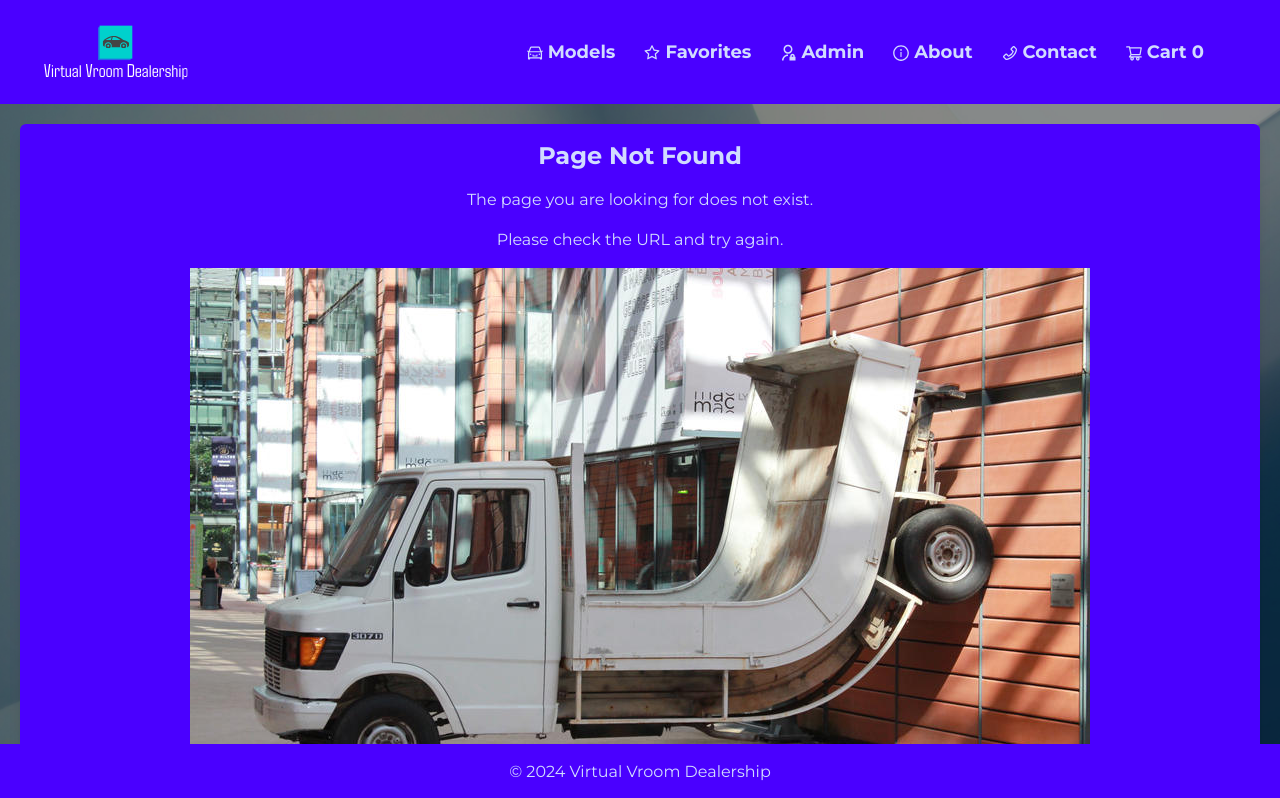
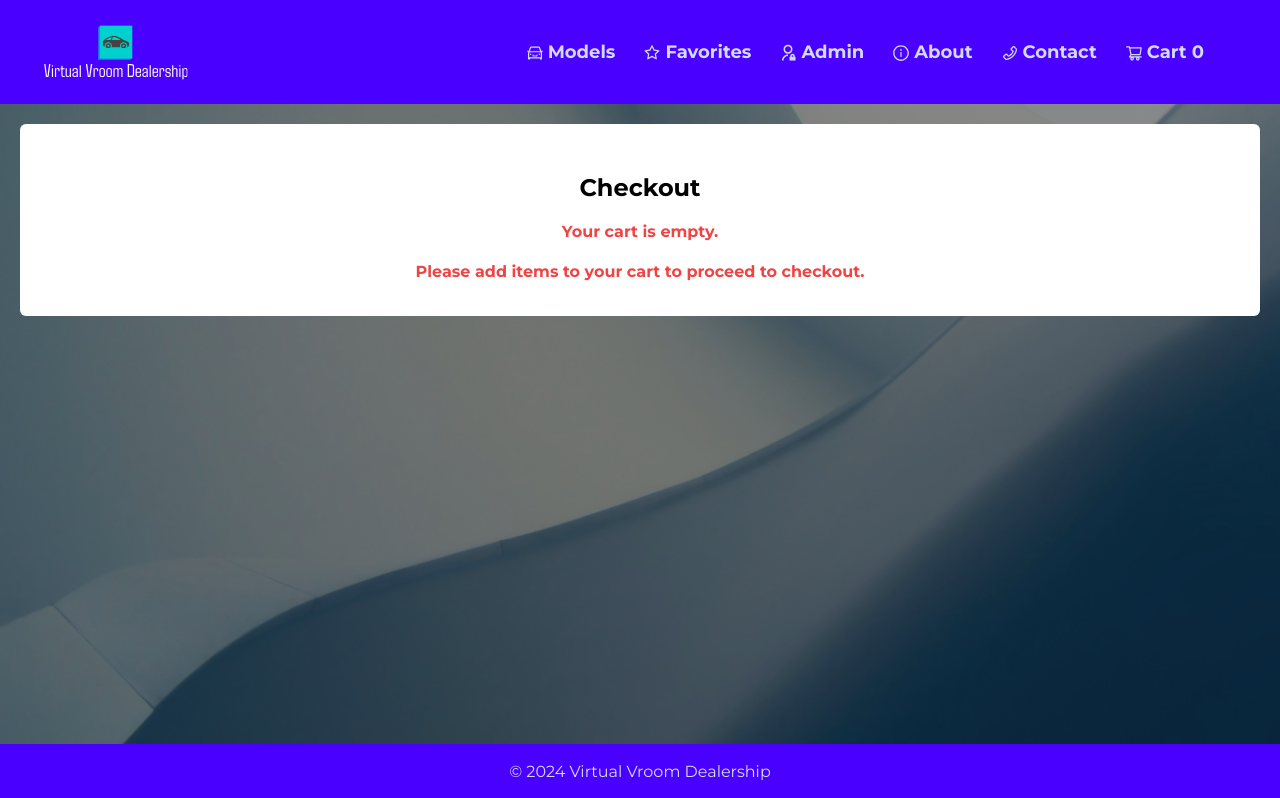
Before and after one commit to justrunis/virtual-vroom-dealership, a React (Vite) app in the folder virtual-vroom-dealership/: page /checkout in a window 1280 px wide. Before the commit this address had no page. Shown: the top 798 px of the page. Built offline with nearby package versions, Linux system fonts and the light colour scheme.

Commit message:
Checkout page

```diff
--- a/virtual-vroom-dealership/package.json
+++ b/virtual-vroom-dealership/package.json
@@ -16,6 +16,8 @@
     "daisyui": "^4.12.10",
     "framer-motion": "^11.2.12",
     "react": "^18.3.1",
+    "react-credit-cards": "^0.8.3",
+    "react-credit-cards-2": "^1.0.2",
     "react-daisyui": "^5.0.0",
     "react-dom": "^18.3.1",
     "react-dotenv": "^0.1.3",
--- a/virtual-vroom-dealership/src/App.jsx
+++ b/virtual-vroom-dealership/src/App.jsx
@@ -6,6 +6,7 @@ import About from "./pages/About";
 import PopularVehicles from "./pages/PopularVehicles";
 import Vehicle from "./pages/Vehicle";
 import Admin from "./pages/Admin";
+import Checkout from "./pages/Checkout";
 import PageNotFound from "./pages/PageNotFound";
 
 import { BrowserRouter, Route, Routes } from "react-router-dom";
@@ -35,6 +36,7 @@ function App() {
                 <Route path="/about" element={<About />} />
                 <Route path="/favorites" element={<PopularVehicles />} />
                 <Route path="/admin" element={<Admin />} />
+                <Route path="/checkout" element={<Checkout />} />
                 <Route path="*" element={<PageNotFound />} />
               </Routes>
               <Footer />
--- /dev/null
+++ b/virtual-vroom-dealership/src/components/Cart/CheckoutTable.jsx
@@ -0,0 +1,37 @@
+import { motion } from "framer-motion";
+import { currencyFormatter } from "../../utils/formating";
+
+export default function CheckoutTable({ cartItems }) {
+  return (
+    <div className="overflow-x-auto">
+      <table className="table-xs sm:table-sm md:table-md lg:table w-full table-zebra table-pin-rows table-pin-cols">
+        <thead>
+          <tr>
+            <th>Image</th>
+            <th>Vehicle</th>
+            <th>Quantity</th>
+            <th>Price</th>
+            <th>Total</th>
+          </tr>
+        </thead>
+        <tbody>
+          {cartItems.map((item) => (
+            <tr key={item.id}>
+              <td>
+                <img
+                  src={item.imageUrl}
+                  alt={item.title}
+                  className="w-10 h-5 lg:w-20 lg:h-10 object-contain rounded-lg"
+                />
+              </td>
+              <td>{item.title}</td>
+              <td>{item.quantity}</td>
+              <td>{currencyFormatter.format(item.price)}</td>
+              <td>{currencyFormatter.format(item.price * item.quantity)}</td>
+            </tr>
+          ))}
+        </tbody>
+      </table>
+    </div>
+  );
+}
--- a/virtual-vroom-dealership/src/components/UI/ConfirmationModal.jsx
+++ b/virtual-vroom-dealership/src/components/UI/ConfirmationModal.jsx
@@ -6,6 +6,7 @@ export default function ConfirmationModal({
   onClose,
   onConfirm,
   message,
+  title = "Confirm",
 }) {
   return (
     <Modal open={open} onClose={onClose}>
@@ -15,14 +16,14 @@ export default function ConfirmationModal({
         transition={{ duration: 0.3 }}
         className="flex flex-col gap-4"
       >
-        <h2 className="text-2xl font-bold">Confirm</h2>
+        <h2 className="text-2xl font-bold">{title}</h2>
         <p className="text-lg">{message}</p>
         <div className="flex gap-4">
           <button onClick={onConfirm} className="btn btn-success">
             Confirm
           </button>
           <button onClick={onClose} className="btn btn-error">
-            Cancel
+            Close
           </button>
         </div>
       </motion.div>
--- /dev/null
+++ b/virtual-vroom-dealership/src/pages/Checkout.jsx
@@ -0,0 +1,80 @@
+import { motion } from "framer-motion";
+import { useSelector } from "react-redux";
+import CheckoutTable from "../components/Cart/CheckoutTable";
+import { useNavigate } from "react-router-dom";
+import ConfirmationModal from "../components/UI/ConfirmationModal";
+import { useState } from "react";
+import { currencyFormatter } from "../utils/formating";
+
+export default function Checkout() {
+  const navigate = useNavigate();
+  const allCartItems = useSelector((state) => state.cart.items);
+
+  const [showModal, setShowModal] = useState(false);
+
+  function handleShowModal() {
+    setShowModal(true);
+  }
+
+  function calculateTotal() {
+    return allCartItems.reduce((acc, item) => {
+      return acc + item.price * item.quantity;
+    }, 0);
+  }
+
+  return (
+    <motion.div
+      initial={{ opacity: 0, y: 20 }}
+      animate={{ opacity: 1, y: 0 }}
+      transition={{ duration: 0.5 }}
+      className="bg-white text-black p-1 lg:p-8 rounded-md mb-20"
+    >
+      {showModal && (
+        <ConfirmationModal
+          open={showModal}
+          title="Order placed"
+          message="Your order has been placed successfully."
+          onConfirm={() => {
+            setShowModal(false);
+            navigate("/models");
+          }}
+          onClose={() => setShowModal(false)}
+        />
+      )}
+      <h3
+        className="text-2xl font-bold text-center text-black p-4"
+        data-testid="checkout-heading"
+      >
+        Checkout
+      </h3>
+      {allCartItems.length === 0 ? (
+        <div className="flex flex-col gap-4 items-center justify-center">
+          <p className="text-red-500 font-bold">Your cart is empty.</p>
+          <p className="text-red-500 font-bold">
+            Please add items to your cart to proceed to checkout.
+          </p>
+        </div>
+      ) : (
+        <>
+          <CheckoutTable cartItems={allCartItems} />
+          <div className="flex justify-end">
+            <p className="text-md md:text-3xl font-bold p-4">
+              Total price: {currencyFormatter.format(calculateTotal())}
+            </p>
+          </div>
+          <div className="flex justify-center gap-5">
+            <button
+              onClick={() => navigate("/models")}
+              className="btn btn-error text-white"
+            >
+              Back to Shop
+            </button>
+            <button onClick={handleShowModal} className="btn btn-primary">
+              Buy
+            </button>
+          </div>
+        </>
+      )}
+    </motion.div>
+  );
+}
```
Also changed, not shown: 1 other file (tests, documents, lock files or other folders).
